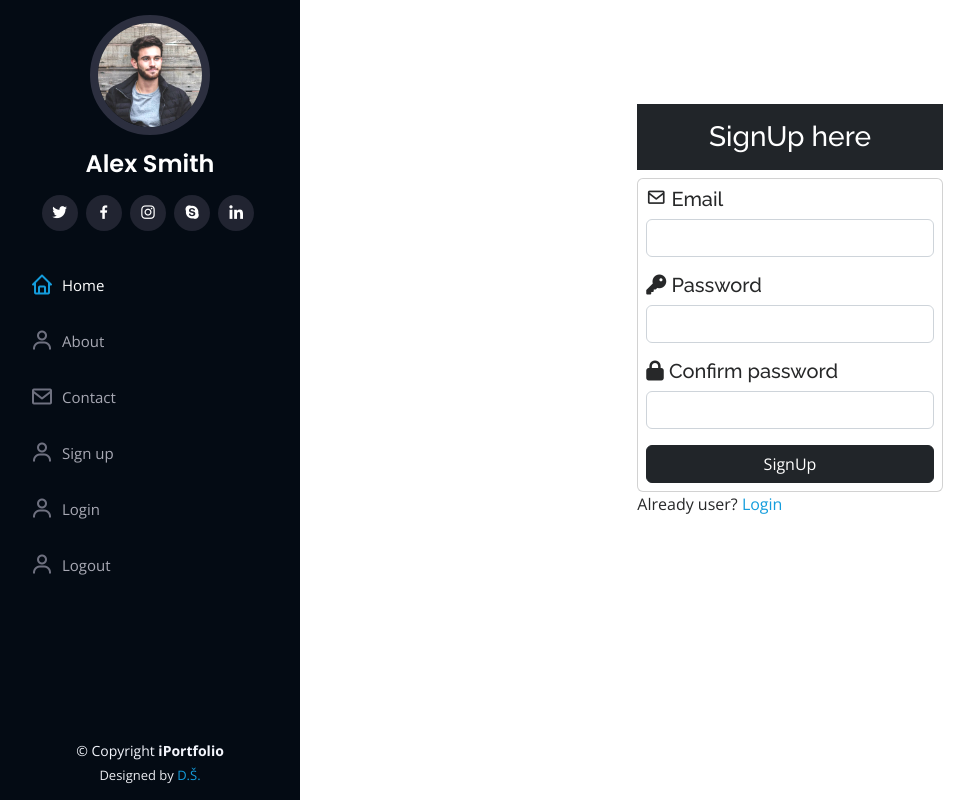
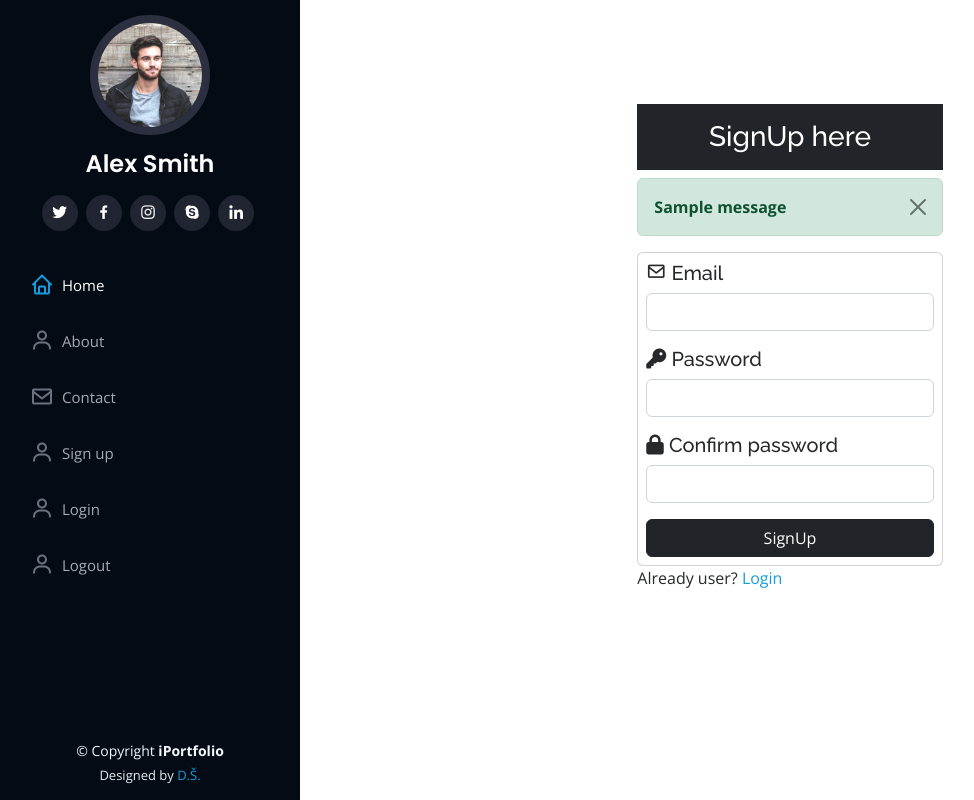
Before and after one commit to DenisStenklerTrailer/Django-Portfolio-Web-App, a Django app: page /auth/signup/ in a window 1280 px wide. Shown: the whole page, without its empty margins (0-974 px from the left). Run offline with Django 4.2, Linux system fonts and the light colour scheme; one stand-in notice (Sample message) is shown; some libraries are stand-ins or nearby versions.

Commit message:
implemented signup backend. Also alerts are popping up

```diff
--- a/project/project/settings.py
+++ b/project/project/settings.py
@@ -11,6 +11,7 @@ https://docs.djangoproject.com/en/4.1/ref/settings/
 """
 
 from pathlib import Path
+from django.contrib.messages import constants as messages
 
 # Build paths inside the project like this: BASE_DIR / 'subdir'.
 BASE_DIR = Path(__file__).resolve().parent.parent
@@ -129,3 +130,7 @@ STATICFILES_DIRS = [
 # https://docs.djangoproject.com/en/4.1/ref/settings/#default-auto-field
 
 DEFAULT_AUTO_FIELD = 'django.db.models.BigAutoField'
+
+MESSAGE_TAGS={
+    messages.ERROR: 'danger'
+}
--- a/project/templates/signup.html
+++ b/project/templates/signup.html
@@ -14,6 +14,13 @@
                 <br>
                 <br>
                 <h3 class="text-white bg-dark text-center p-3">SignUp here</h3>
+
+                {% for message in messages %}
+                <div class="alert alert-{{message.tags}} alert-dismissible fade show" role="alert">
+                    <strong>{{message}}</strong>
+                    <button type="button" class="btn-close" data-bs-dismiss="alert" aria-label="Close"></button>
+                </div>
+                {% endfor %}
 
                 <div class="card p-2" id="myform">
                     <form action="/auth/signup/" method="post">
```
Also changed, not shown: project/templates/login.html (+6 -1 lines), project/db.sqlite3.
